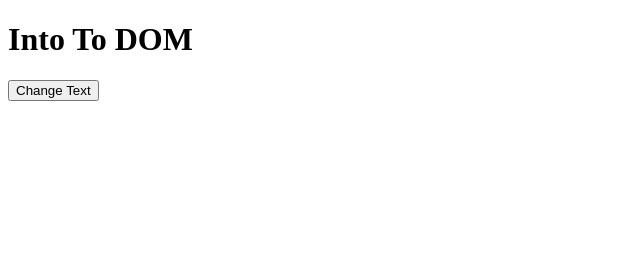
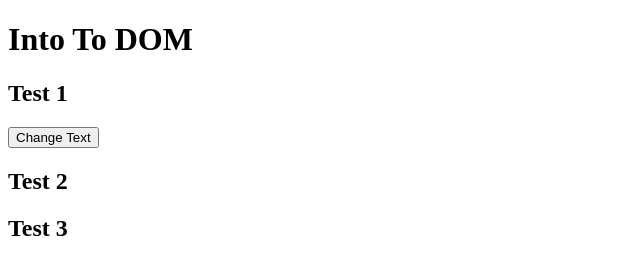
Before and after one commit to BrandonGonz/BrandonG_Intro_to-DOM, a plain HTML site: page index.html in a window 1280 px wide. Shown: the whole page, without its empty margins (0-640 px from the left). Drawn offline with Linux system fonts and the light colour scheme.

Commit message:
Queart selector all has been implemented and has shown a node list of 3 h2 headings at a length of 3'

```diff
--- a/index.html
+++ b/index.html
@@ -7,8 +7,12 @@
 </head>
 <body>
     <h1 id="title">Into To DOM</h1>
+    <h2 id="heading2">Test 1 </h2>
+
     <p class="object"></p>
     <button id="changeText">Change Text</button>
+    <h2 id="heading2">Test 2</h2>
+    <h2 id="heading2">Test 3</h2>
     <script type="text/javascript" src="./script.js"></script>
 </body>
 </html>
--- a/script.js
+++ b/script.js
@@ -1,6 +1,8 @@
 let titleElement = document.getElementById("title")
 let pTag = document.querySelector(".object")
 let buttonTag = document.querySelector("#changeText")
+let headingTwo = document.querySelectorAll("#heading2")
 console.log(titleElement)
 console.log(pTag)
 console.log(buttonTag)
+console.log(headingTwo)
```
